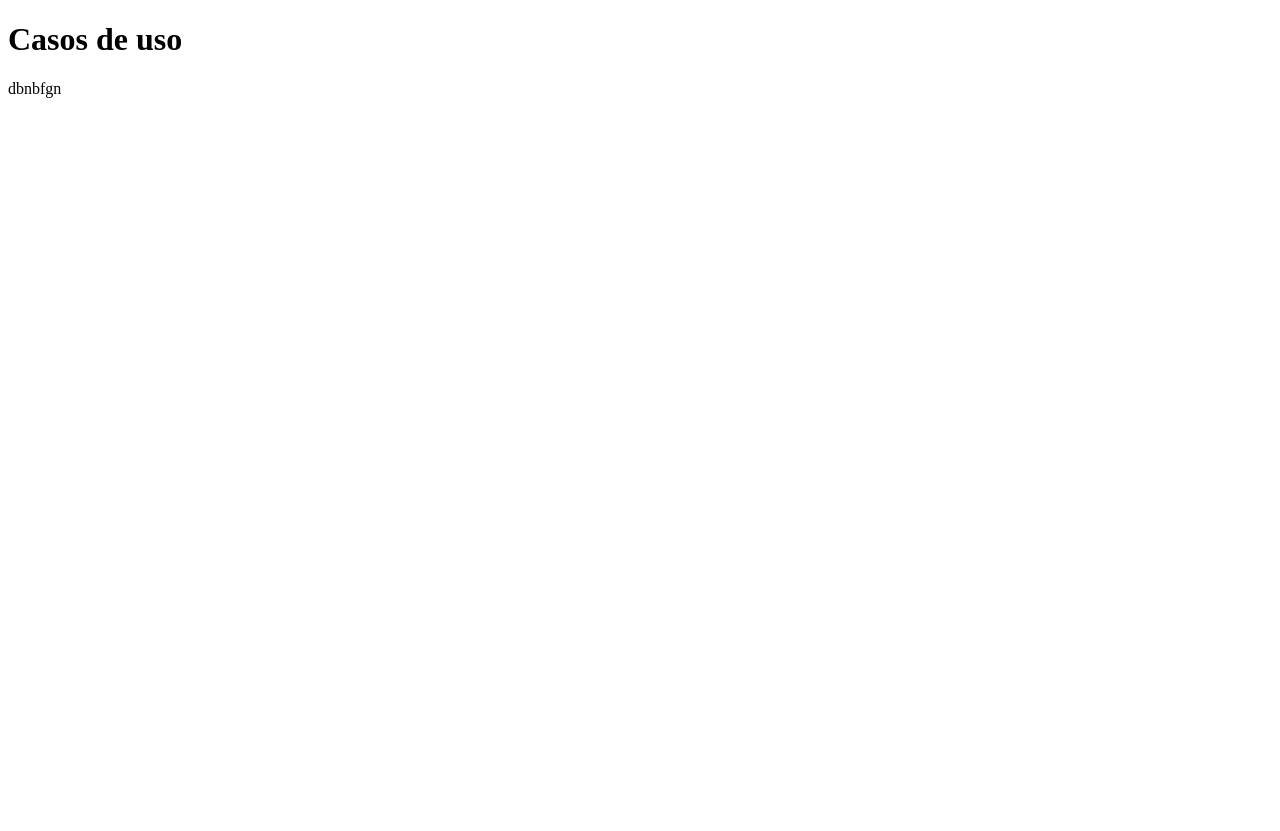
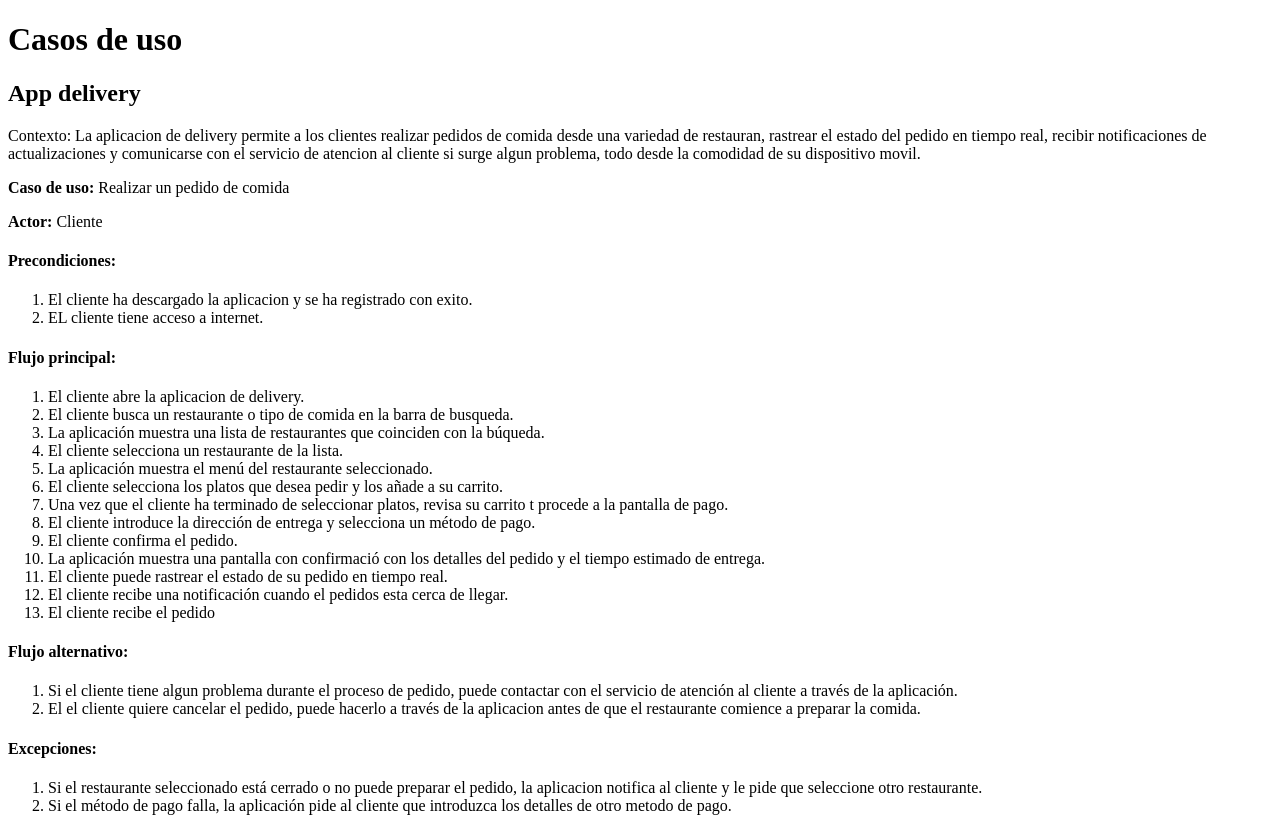
Before and after one commit to henriih18/proyecto, a plain HTML site: page index.html in a window 1280 px wide. Before the commit the page ends 800 px from the top, so only its background shows below. Drawn offline with Linux system fonts and the light colour scheme.

Commit message:
caso uso

```diff
--- a/index.html
+++ b/index.html
@@ -1,12 +1,61 @@
 <!DOCTYPE html>
 <html lang="en">
-<head>
-    <meta charset="UTF-8">
-    <meta name="viewport" content="width=device-width, initial-scale=1.0">
+  <head>
+    <meta charset="UTF-8" />
+    <meta name="viewport" content="width=device-width, initial-scale=1.0" />
     <title>Casos de uso</title>
-</head>
-<body>
+  </head>
+  <body>
     <h1>Casos de uso</h1>
-    <p>dbnbfgn</p>
-</body>
+    <h2>App delivery</h2>
+    <p>
+      Contexto: La aplicacion de delivery permite a los clientes realizar
+      pedidos de comida desde una variedad de restauran, rastrear el estado del
+      pedido en tiempo real, recibir notificaciones de actualizaciones y
+      comunicarse con el servicio de atencion al cliente si surge algun
+      problema, todo desde la comodidad de su dispositivo movil.
+    </p>
+
+    <p><b>Caso de uso: </b>Realizar un pedido de comida</p>
+
+    <p><b>Actor:</b> Cliente</p>
+
+    <h4>Precondiciones:</h4>
+    <ol>
+      <li>
+        El cliente ha descargado la aplicacion y se ha registrado con exito.
+      </li>
+
+      <li>EL cliente tiene acceso a internet.</li>
+    </ol>
+
+    <h4>Flujo principal:</h4>
+    <ol>
+        <li>El cliente abre la aplicacion de delivery.</li>
+        <li>El cliente busca un restaurante o tipo de comida en la barra de busqueda.</li>
+        <li>La aplicación muestra una lista de restaurantes que coinciden con la búqueda.</li>
+        <li>El cliente selecciona un restaurante de la lista.</li>
+        <li>La aplicación muestra el menú del restaurante seleccionado.</li>
+        <li>El cliente selecciona los platos que desea pedir y los añade a su carrito.</li>
+        <li>Una vez que el cliente ha terminado de seleccionar platos, revisa su carrito t procede a la pantalla de pago.</li>
+        <li>El cliente introduce la dirección de entrega y selecciona un método de pago.</li>
+        <li>El cliente confirma el pedido.</li>
+        <li>La aplicación muestra una pantalla con confirmació con los detalles del pedido y el tiempo estimado de entrega.</li>
+        <li>El cliente puede rastrear el estado de su pedido en tiempo real.</li>
+        <li>El cliente recibe una notificación cuando el pedidos esta cerca de llegar.</li>
+        <li>El cliente recibe el pedido</li>
+    </ol>
+
+    <h4>Flujo alternativo:</h4>
+    <ol>
+        <li>Si el cliente tiene algun problema durante el proceso de pedido, puede contactar con el servicio de atención al cliente a través de la aplicación.</li>
+        <li>El el cliente quiere cancelar el pedido, puede hacerlo a través de la aplicacion antes de que el restaurante comience a preparar la comida.</li>
+    </ol>
+
+    <h4>Excepciones:</h4>
+    <ol>
+        <li>Si el restaurante seleccionado está cerrado o no puede preparar el pedido, la aplicacion notifica al cliente y le pide que seleccione otro restaurante.</li>
+        <li>Si el método de pago falla, la aplicación pide al cliente que introduzca los detalles de otro metodo de pago.</li>
+    </ol>
+  </body>
 </html>
```
